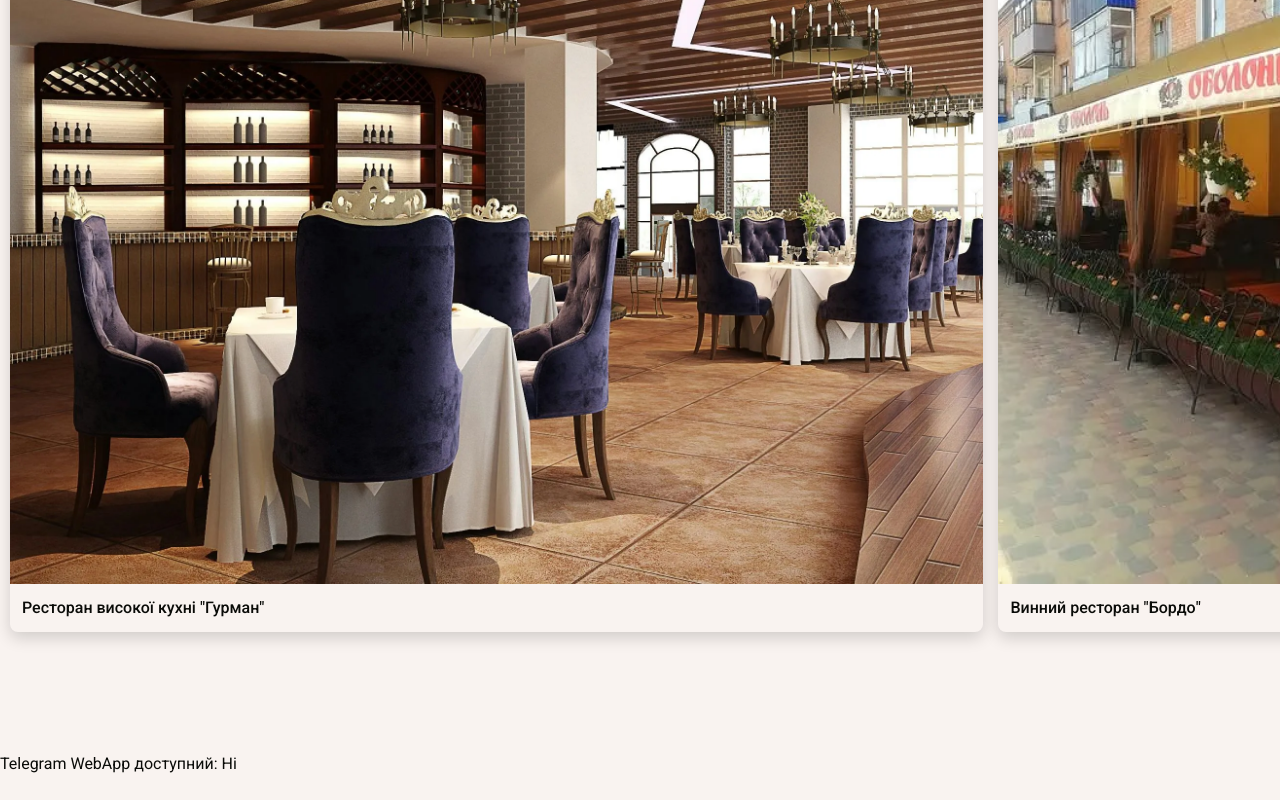
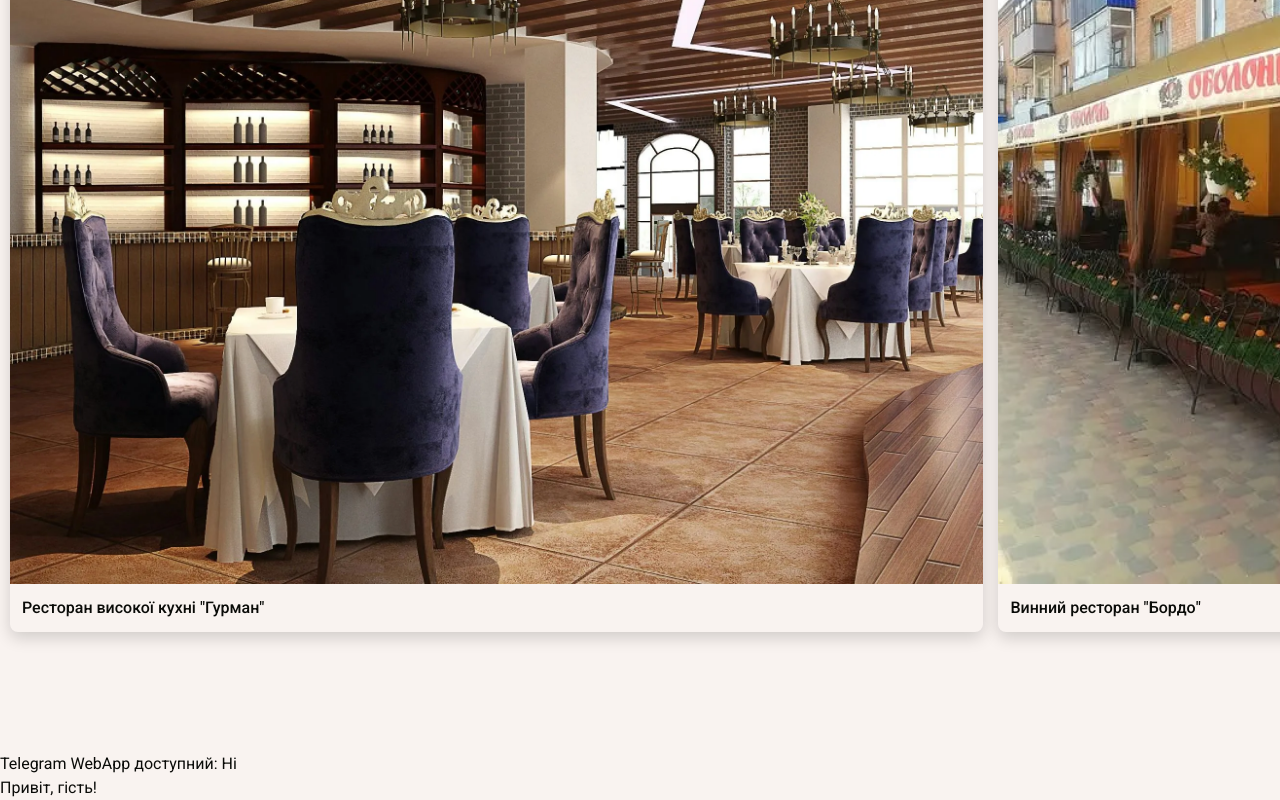
Before and after one commit to Artem-Kluev/food-bot, a Vue app: page / in a window 1280 px wide. Shown: the part 4351-5151 px from the top of the page. Before the commit the page ends 5127 px from the top, so only its background shows below. Built offline with nearby package versions, Linux system fonts and the light colour scheme.

Commit message:
fix scroll 2

```diff
--- a/src/App.vue
+++ b/src/App.vue
@@ -8,6 +8,7 @@ import { onMounted, ref } from 'vue'
 
 const tg = ref<any>(null)
 const tgAvailable = ref(false)
+const tgUserName = ref<string | null>(null)
 
 onMounted(() => {
   tg.value = window.Telegram?.WebApp ?? null
@@ -15,6 +16,9 @@ onMounted(() => {
     tg.value.expand()
     tg.value.disableVerticalSwipes()
     tgAvailable.value = true
+
+    // Отримуємо ім'я користувача, якщо доступно
+    tgUserName.value = tg.value.initDataUnsafe?.user?.first_name ?? null
   }
 })
 </script>
@@ -28,8 +32,9 @@ onMounted(() => {
       <RouterView />
     </main>
 
-    <!-- Виводимо простий текст замість обʼєкту -->
     <div>Telegram WebApp доступний: {{ tgAvailable ? 'Так' : 'Ні' }}</div>
+    <div v-if="tgUserName">Привіт, {{ tgUserName }}!</div>
+    <div v-else>Привіт, гість!</div>
 
     <BottomBar class="bottom" />
   </div>
```
